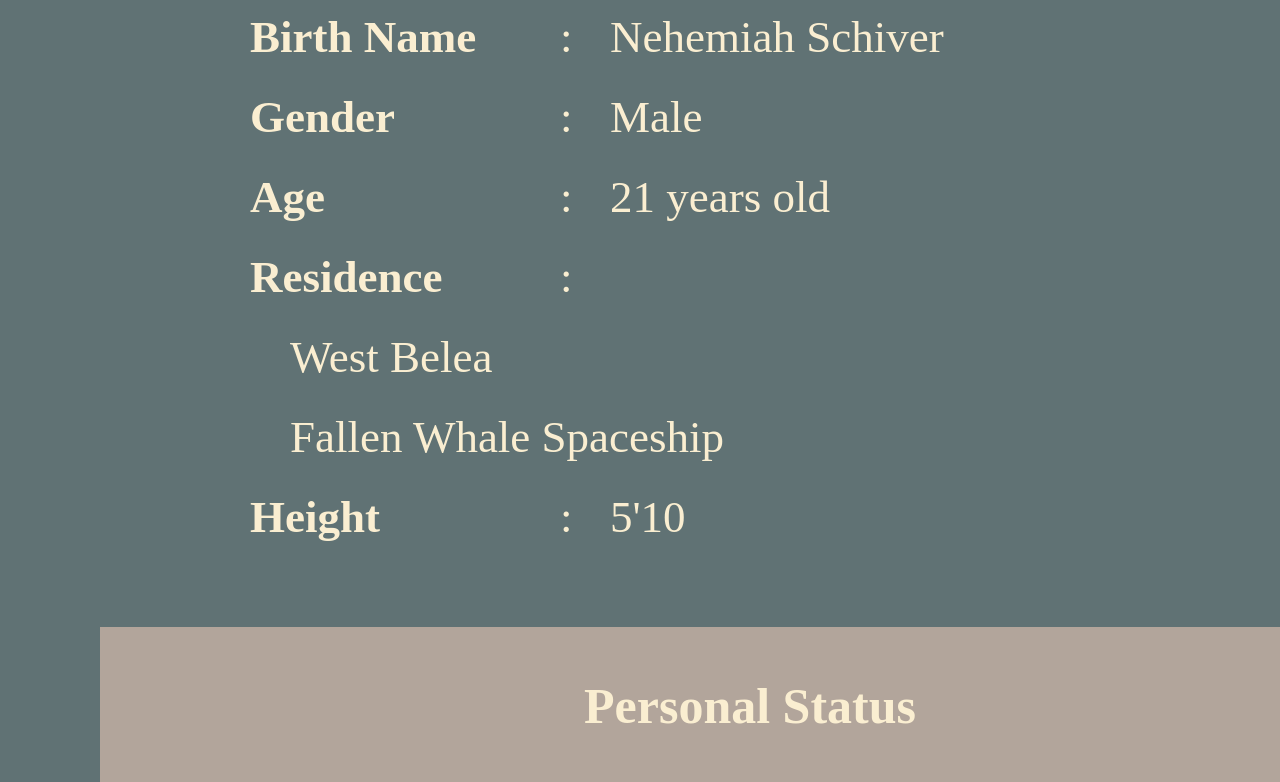
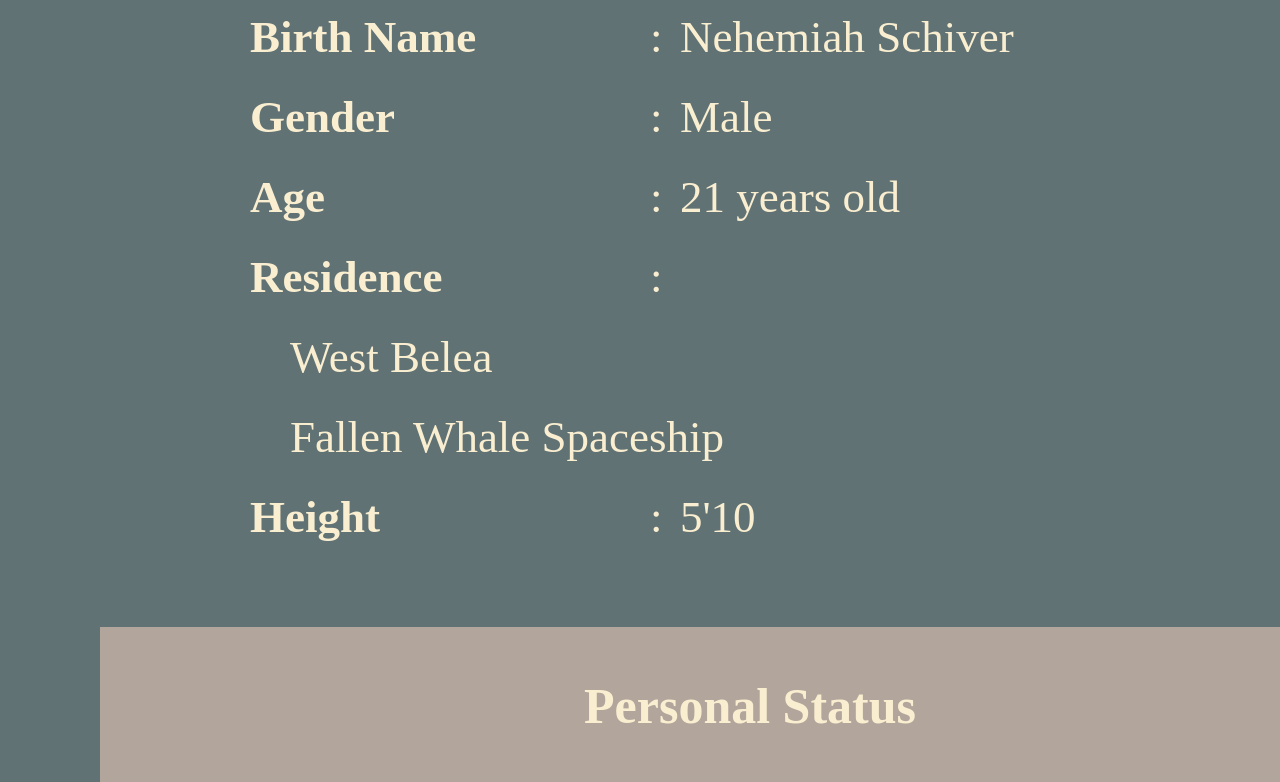
Before and after one commit to Makareruu/souyopage, a plain HTML site: page index.html in a window 1280 px wide. Shown: the part 3461-4243 px from the top of the page. Drawn offline with Linux system fonts and the light colour scheme.

Commit message:
Update souyo.css

```diff
--- a/souyo.css
+++ b/souyo.css
@@ -236,14 +236,14 @@ font-weight: lighter;
 .titik {
     background-color: #ff909f00;
     display: flex;
-    margin-left: 310px;
+    margin-left: 400px;
     position: absolute;
     margin-top: -80px;
 }
 .qw {
     background-color: #88485000;
     display: flex;
-    margin-left: 360px;
+    margin-left: 430px;
     position: absolute;
     margin-top: -80px;
 }
```
